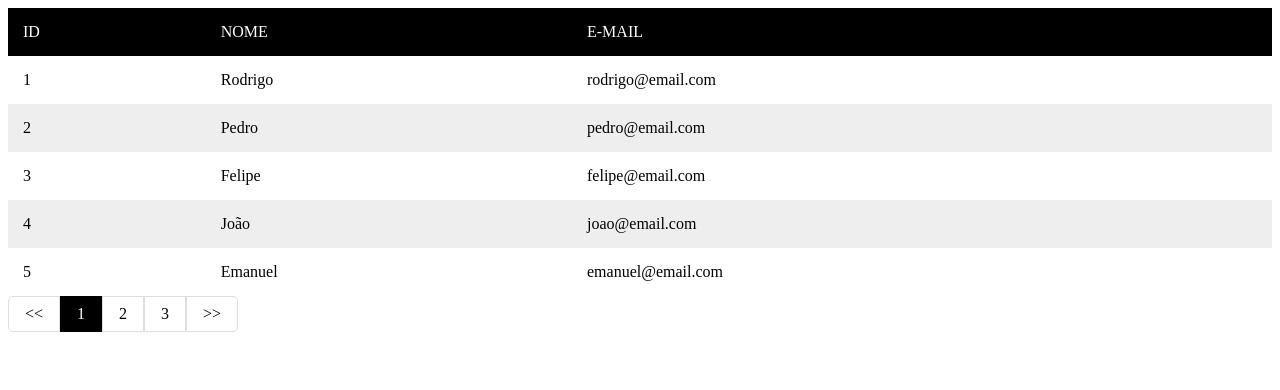
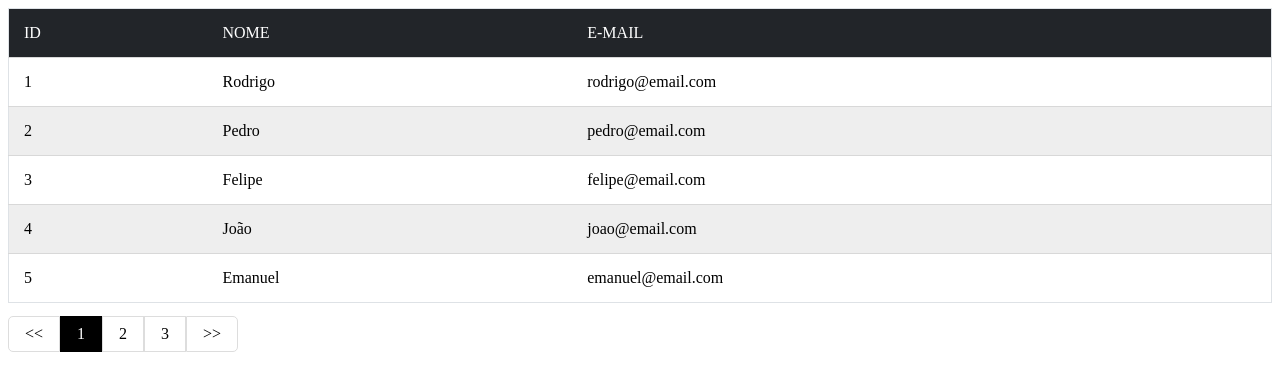
Before and after one commit to RodrigoSouzaCamelo/myTable, a plain HTML site: page index.html in a window 1280 px wide. Drawn offline with Linux system fonts and the light colour scheme.

Commit message:
code organization and change in style

```diff
--- a/myTable.js
+++ b/myTable.js
@@ -5,34 +5,39 @@ var pager;
 var currentPage = 0;
 var pageLength;
 var rowNum = 5;
+var backPage;
+var nextPage;
 
 function myTable(foundation) {
     this.foundation = foundation;
     this.pageLength = Math.ceil(foundation.data.length / rowNum);
     this.pager = document.getElementById(foundation.pager);
+    this.backPage = document.createElement('a');
+    this.nextPage = document.createElement('a');
+    this.table = document.createElement("table");
+    this.header = document.createElement("thead");
+    this.body = document.createElement("tbody");
+
     this.pager.className = "pager";
+    this.table.className = 'myTable';
 
-    table = document.createElement("table");
-    header = document.createElement("thead");
-    body = document.createElement("tbody");
-    table.className = 'myTable';
+    constructTHead(foundation.colNames);
+    constructTBody(foundation.data, foundation.colNames, foundation.tableDiv);
 
-    constructHead(foundation.colNames);
-    // constructBody(foundation.data, foundation.colNames);
-    Pagination(foundation.data, foundation.colNames, foundation.tableDiv);
-
-    table.appendChild(header);
-    table.appendChild(body);
-    document.getElementById(foundation.tableDiv).appendChild(table);
-
-
-    var backPage = document.createElement('a');
     backPage.innerText = "<<";
     backPage.addEventListener("click", function () {
         currentPage--;
         alterPagerEvent();
-        Pagination(data, foundation.colNames, foundation.tableDiv);
+        constructTBody(data, foundation.colNames, foundation.tableDiv);
     });
+
+    nextPage.innerText = '>>';
+    nextPage.addEventListener("click", function () {
+        currentPage++;
+        alterPagerEvent();
+        constructTBody(data, foundation.colNames, foundation.tableDiv);
+    });
+
     this.pager.appendChild(backPage);
     for (i = 0; i < this.pageLength; i++) {
         var pagerNum = document.createElement('a');
@@ -41,17 +46,36 @@ function myTable(foundation) {
         pagerNum.className = i == this.currentPage ? 'active' : '';
         document.getElementById("pager").appendChild(pagerNum);
     }
-    var nextPage = document.createElement('a');
-    nextPage.innerText = '>>';
-    nextPage.addEventListener("click", function () {
-        currentPage++;
-        alterPagerEvent();
-        Pagination(data, foundation.colNames, foundation.tableDiv);
-    });
     this.pager.appendChild(nextPage);
+
+    this.table.appendChild(header);
+    this.table.appendChild(body);
+    document.getElementById(foundation.tableDiv).appendChild(this.table);
 }
 
-function Pagination(data, colNames, tableDiv) {
+
+
+function clearRows(tableDiv) {
+    var div = document.getElementById(tableDiv);
+    var tbody = div.querySelector("tbody");
+    if (tbody == null)
+        return;
+
+    body = document.createElement("tbody");
+    tbody.remove();
+}
+
+function constructTHead(colNames) {
+    var row = document.createElement("tr");
+    for (i = 0; i < colNames.length; i++) {
+        var col = document.createElement("th");
+        col.innerText = colNames[i].name;
+        row.appendChild(col);
+        this.header.appendChild(row);
+    }
+}
+
+function constructTBody(data, colNames, tableDiv) {
     clearRows(tableDiv);
     for (var x = currentPage * rowNum; x < data.length && x < (currentPage + 1) * rowNum; x++) {
         var row = document.createElement("tr");
@@ -66,40 +90,6 @@ function Pagination(data, colNames, tableDiv) {
     }
 }
 
-function clearRows(tableDiv) {
-    var div = document.getElementById(tableDiv);
-    var tbody = div.querySelector("tbody");
-    if (tbody == null)
-        return;
-
-    body = document.createElement("tbody");
-    tbody.remove();
-}
-
-function constructHead(colNames) {
-    var row = document.createElement("tr");
-    for (i = 0; i < colNames.length; i++) {
-        var col = document.createElement("th");
-        col.innerText = colNames[i].name;
-        row.appendChild(col);
-        header.appendChild(row);
-    }
-}
-
-function constructBody(data, colNames) {
-    for (x = 0; x < data.length; x++) {
-        var row = document.createElement("tr");
-        for (y = 0; y < colNames.length; y++) {
-            var col = document.createElement("th");
-            col.innerText = data[x][colNames[y].index];
-            row.appendChild(col);
-        }
-
-        body.appendChild(row);
-    }
-
-}
-
 function alterPagerEvent() {
     for(i = 0; i < this.pageLength; i++){
         var numPage = document.getElementById("pager" + i);
--- a/style.css
+++ b/style.css
@@ -1,10 +1,16 @@
 table.myTable  {
     width:100%;
+    border: #dee2e6 1px solid;
 }
 table.myTable, th.myTable, td.myTable {
     /* border: 1px solid black; */
     border-collapse: collapse;
 }
+
+.myTable tbody th{
+    border-top: #d8d8d8 1px solid;
+}
+
 .myTable th, td {
     padding: 15px;
     text-align: left;
@@ -26,13 +32,14 @@ table.myTable tr:nth-child(odd):hover {
 }
 
 table.myTable thead th {
-    background-color: black;
+    background-color: #222529;
     color: white;
     text-transform: uppercase;
 }
 
 .pager {
     display: inline-block;
+    margin-top: 1%;
 }
 
 .pager a {
```
Also changed, not shown: 1 other file.
